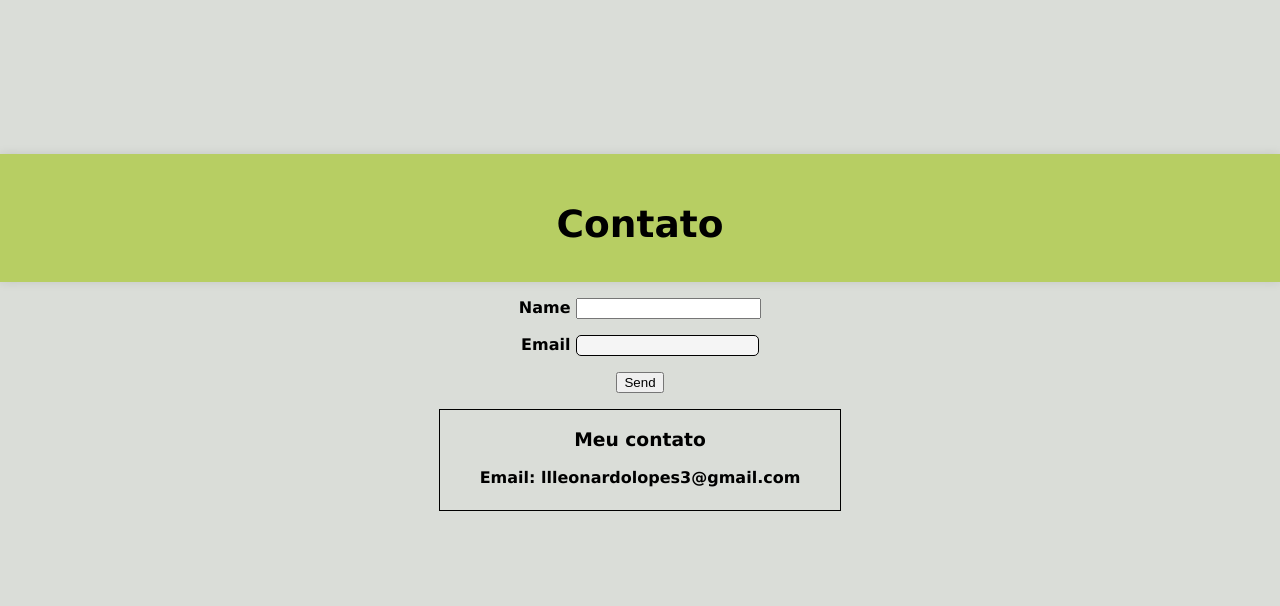
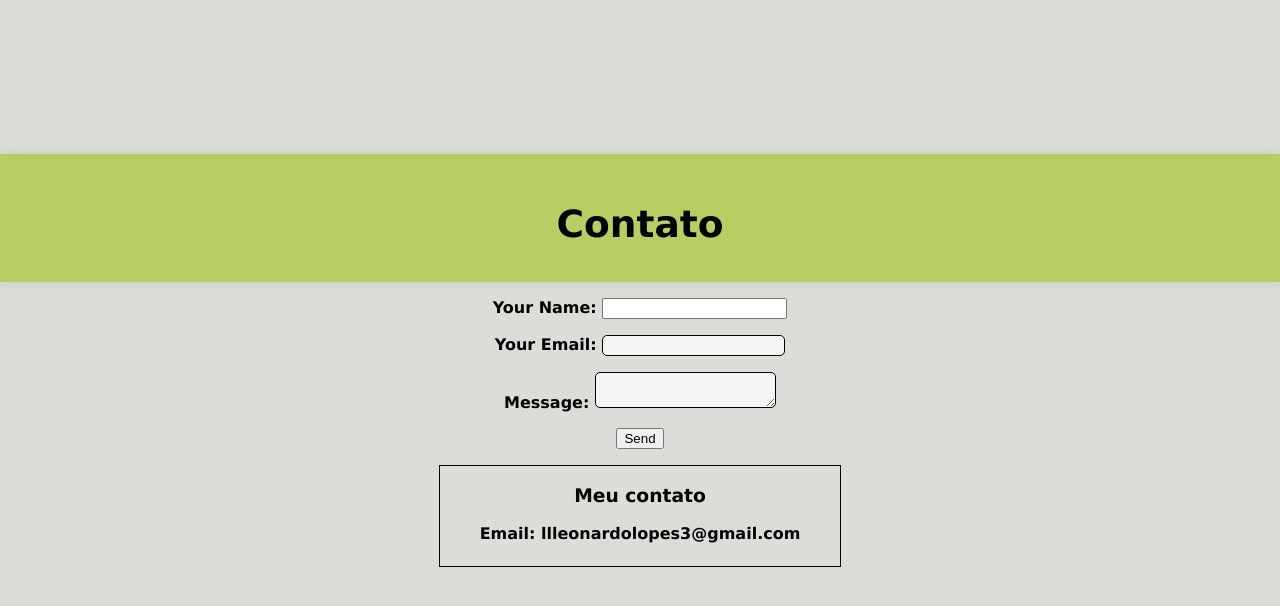
Before and after one commit to leo-lopes-dev/portfoliobeta, a plain HTML site: page index.html in a window 1280 px wide. Shown: the part 5202-5808 px from the top of the page. Drawn offline with Linux system fonts and the light colour scheme.

Commit message:
Update index.html

```diff
--- a/index.html
+++ b/index.html
@@ -73,12 +73,15 @@
     <div class="abaconteudo" id="contato">
         <div class="barras"><h2>Contato</h2></div>
         <div>
-            <form name="contact" netlify>
+            <form name="contact" method="POST" data-netlify="true">
   <p>
-                  <label>Name <input type="text" name="name" /></label>
+    <label>Your Name: <input type="text" name="name" /></label>
   </p>
   <p>
-                  <label>Email <input type="email" name="email" /></label>
+    <label>Your Email: <input type="email" name="email" /></label>
+  </p>
+  <p>
+    <label>Message: <textarea name="message"></textarea></label>
   </p>
   <p>
     <button type="submit">Send</button>
```
Lines whose indentation alone changed are shown as unchanged.
